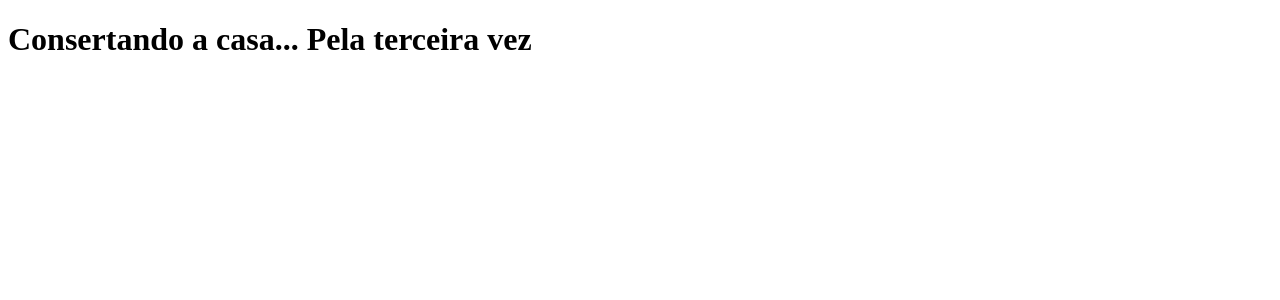
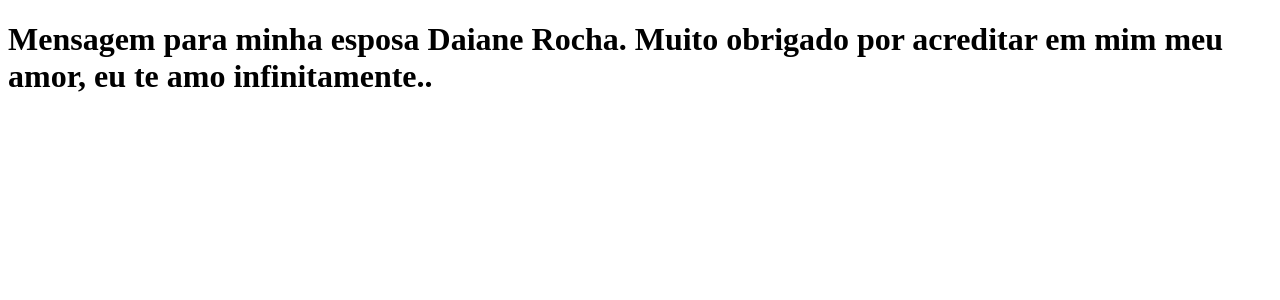
Before and after one commit to salime018/clone-tabnews, a Next.js app: page / in a window 1280 px wide. Shown: the top 300 px of the page. Built offline with nearby package versions, Linux system fonts and the light colour scheme.

Commit message:
adiciona `.prettierignore`

```diff
--- a/pages/index.js
+++ b/pages/index.js
@@ -1,9 +1,10 @@
 function Home() {
-  return <h1>Consertando a casa... Pela terceira vez</h1>;
+  return (
+    <h1>
+      Mensagem para minha esposa Daiane Rocha. Muito obrigado por acreditar em
+      mim meu amor, eu te amo infinitamente..
+    </h1>
+  );
 }
 
 export default Home;
-
-function teste2() {
-  console.log("indentação errada");
-}
```
Also changed, not shown: 1 other file (tests, documents, lock files or other folders).
